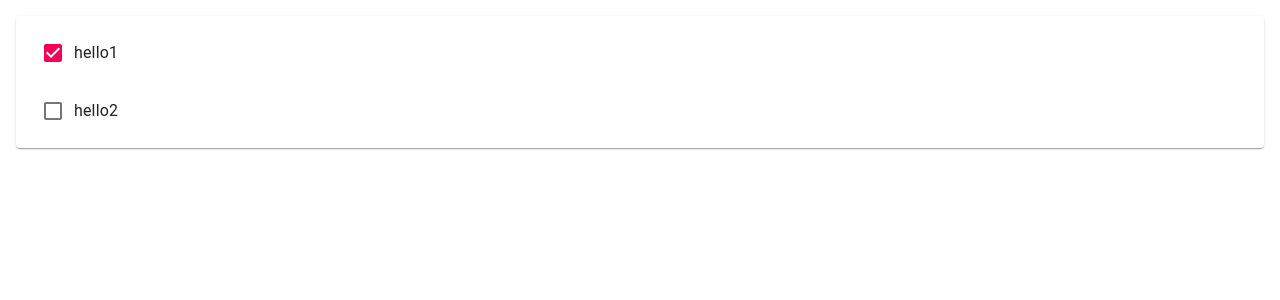
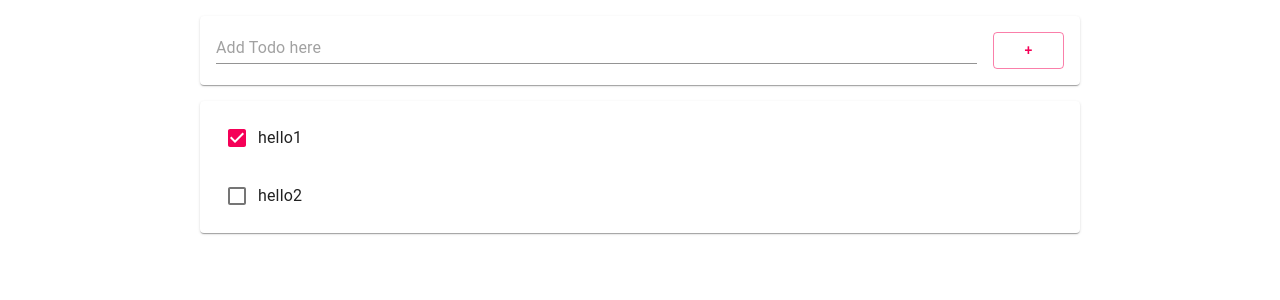
Before and after one commit to rlaalstjd00/WebStudy, a React (Create React App) app in the folder client/todo-react-app/: page / in a window 1280 px wide. Shown: the top 300 px of the page. Built offline with nearby package versions, Linux system fonts and the light colour scheme.

Commit message:
feat : Front Todo 추가 기능 구현

```diff
--- /dev/null
+++ b/client/todo-react-app/src/AddTodo.js
@@ -0,0 +1,53 @@
+import { Button, Grid, Paper, TextField } from '@material-ui/core';
+import React, { useState } from 'react';
+
+function AddTodo(props){
+    const [state, setState] = useState({item: {title: ""}});
+    const add = props.add;
+
+    const onInputChange = (e) => {
+        const thisItem = state.item;
+        thisItem.title = e.target.value;
+        setState({item : thisItem});
+        console.log(thisItem);
+    }
+
+    const onButtonClick = () => {
+        add(state.item);
+        setState({item: {title: ""}});
+    }
+
+    const enterKeyEventHandler = (e) => {
+        if (e.key === 'Enter'){
+            onButtonClick();
+        }
+    }
+
+    return(
+        <Paper style={{margin: 16, padding: 16}}>
+            <Grid container>
+                <Grid xs={11} md={11} item style={{paddingRight: 16}}>
+                    <TextField
+                        placeholder='Add Todo here'
+                        fullWidth
+                        onChange={onInputChange}
+                        value={state.item.title}
+                        onKeyPress={enterKeyEventHandler}
+                    />
+                </Grid>
+                <Grid xs={1} md={1} item>
+                    <Button
+                        fullWidth
+                        color="secondary"
+                        variant="outlined"
+                        onClick={onButtonClick}
+                    >
+                        +
+                    </Button>
+                </Grid>
+            </Grid>
+        </Paper>
+    )
+}
+
+export default AddTodo;
--- a/client/todo-react-app/src/App.js
+++ b/client/todo-react-app/src/App.js
@@ -1,7 +1,8 @@
 import React, { useState } from 'react';
 import Todo from './Todo';
 import './App.css';
-import { List, Paper } from '@material-ui/core';
+import { Container, List, Paper } from '@material-ui/core';
+import AddTodo from './AddTodo';
 
 function App(){
 
@@ -23,33 +24,23 @@
     </Paper>
   );
 
-  return <div className="App">{todoItems}</div>
+  var add = (item) => {
+    const thisItems = state.items;
+    item.id = "ID-" + thisItems.length;
+    item.done = false;
+    thisItems.push(item);
+    setState({items: thisItems});
+    console.log("items : ", state.items);
+    }
+
+  return (
+    <div className='App'>
+      <Container maxWidth="md">
+        <AddTodo add={add}/>
+        <div className='TodoList'>{todoItems}</div>
+      </Container>
+    </div>
+  )
 }
 
-// class App extends React.Component {
-//   constructor(props){
-//     super(props);
-//     this.state = {
-//       items: [
-//         {id:"0", title:"hello1", done:true},
-//         {id:"1", title:"hello2", done:false}
-//       ]
-//     };
-//   }
-
-//   render(){
-//     var todoItems = this.state.items.length > 0 && (
-//       <Paper style={{margin: 16}}>
-//         <List>
-//           {this.state.items.map((item, idx) =>
-//             <Todo item={item} key={item.id}/>
-//           )}
-//         </List>
-//       </Paper>
-//     );
-
-//     return <div className="App">{todoItems}</div>
-//   }
-// }
-
 export default App;
```
Also changed, not shown: client/todo-react-app/src/Todo.js (+0 -28 lines).
